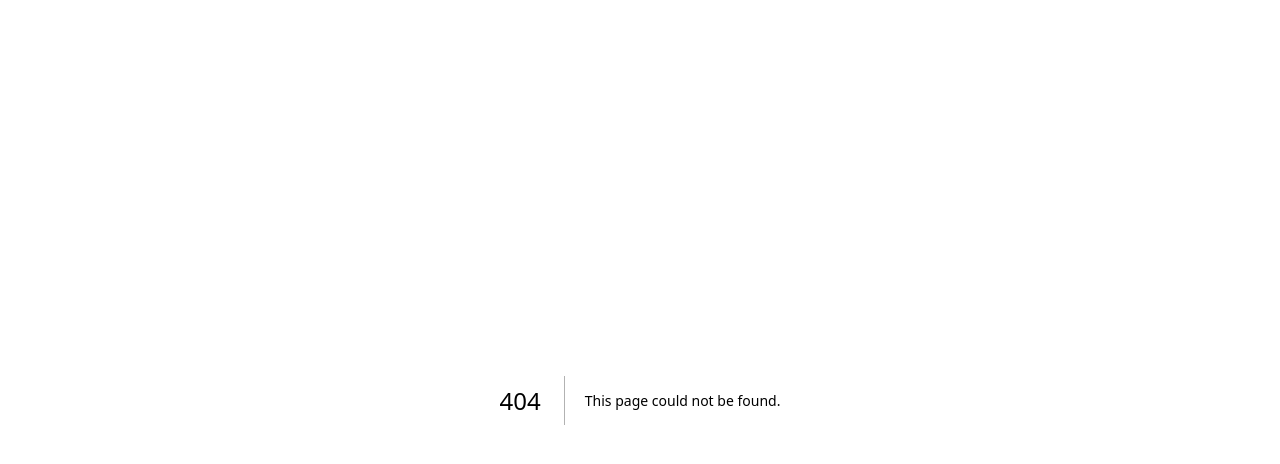
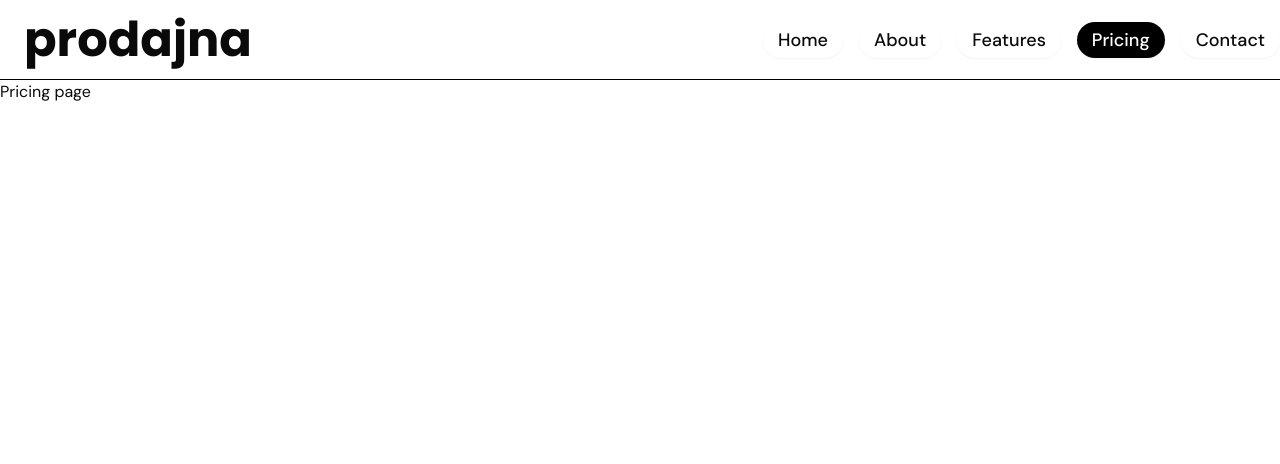
Before and after one commit to narandza/multitenant-ecommerce, a Next.js app: page /pricing in a window 1280 px wide. Before the commit this address had no page. Shown: the top 464 px of the page. Built offline with nearby package versions, Linux system fonts and the light colour scheme.

Commit message:
build pricing page placeholder

```diff
--- /dev/null
+++ b/src/app/(home)/(seo-pages)/pricing/page.tsx
@@ -0,0 +1,5 @@
+const Page = () => {
+  return <div>Pricing page</div>;
+};
+
+export default Page;
```
